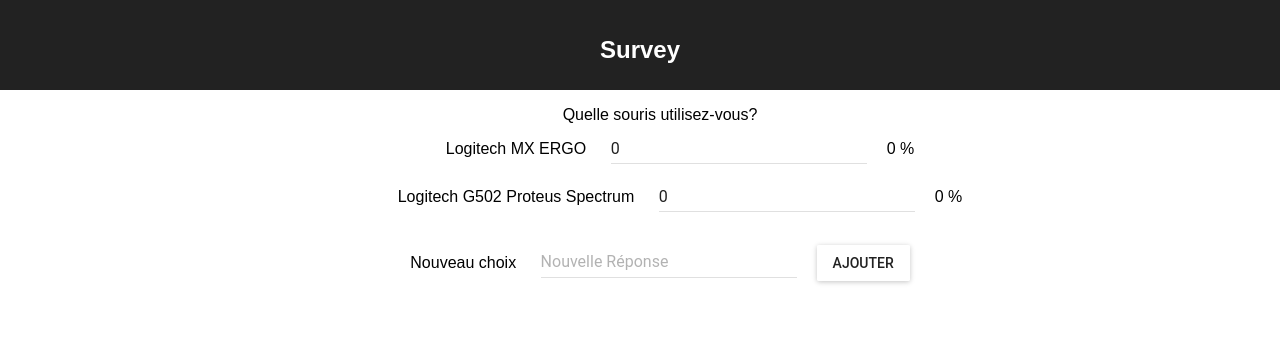
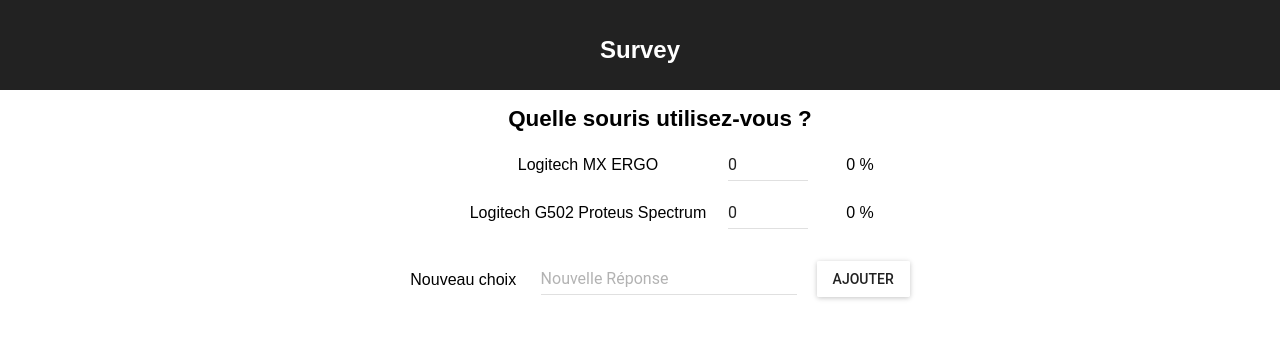
Before and after one commit to Zawartek/React-Survey, a React (Create React App) app: page / in a window 1280 px wide. Shown: the top 338 px of the page. Built offline with nearby package versions, Linux system fonts and the light colour scheme.

Commit message:
Correction CSS

```diff
--- a/src/App.css
+++ b/src/App.css
@@ -47,3 +47,19 @@
   from { transform: rotate(0deg); }
   to { transform: rotate(360deg); }
 }
+
+#question {
+  font-size: 1.4em;
+  font-weight: bold;
+  margin-bottom: 0.4em;
+}
+
+.intitule {
+  display: inline-block;
+  min-width: 15em;
+}
+
+.percentage {
+  display: inline-block;
+  width: 4em;
+}
--- a/src/App.js
+++ b/src/App.js
@@ -28,13 +28,13 @@
             <h1 className="App-title">Survey</h1>
           </header>
           <ul>
-            <span>Quelle souris utilisez-vous?</span>
+            <div id="question">Quelle souris utilisez-vous ?</div>
             <Choices choices={this.state.choices} updateChoice={this.updateChoice} />
             <br/>
             <AddChoice addChoice={this.addChoiceToState}/>
           </ul>
 
-          <PieChart width={600} height={600}>
+          <PieChart width={1000} height={350}>
             <Tooltip />
             <Pie data={this.state.choices} dataKey="nbVote" nameKey="value"
               cx="50%" cy="50%" outerRadius={100} fill="#8884d8" >
--- a/src/components/Choice.js
+++ b/src/components/Choice.js
@@ -7,16 +7,17 @@
 
 const Choice = (props) => (
     <li key={props.id}>
-        <span>{props.value} </span>
+        <span className="intitule">{props.value} </span>
         <TextField
             id="text-field-controlled"
             type="number"
             value={props.nbVote}
             min="0"
             className="TextField-class"
+            style = {{width: 80}}
             onChange={(e) => props.updateChoice(props.id, Number(e.target.value))}
         />
-        <span>{props.percent} %</span>
+        <span className="percentage">{props.percent} %</span>
     </li>
 )
 
```
